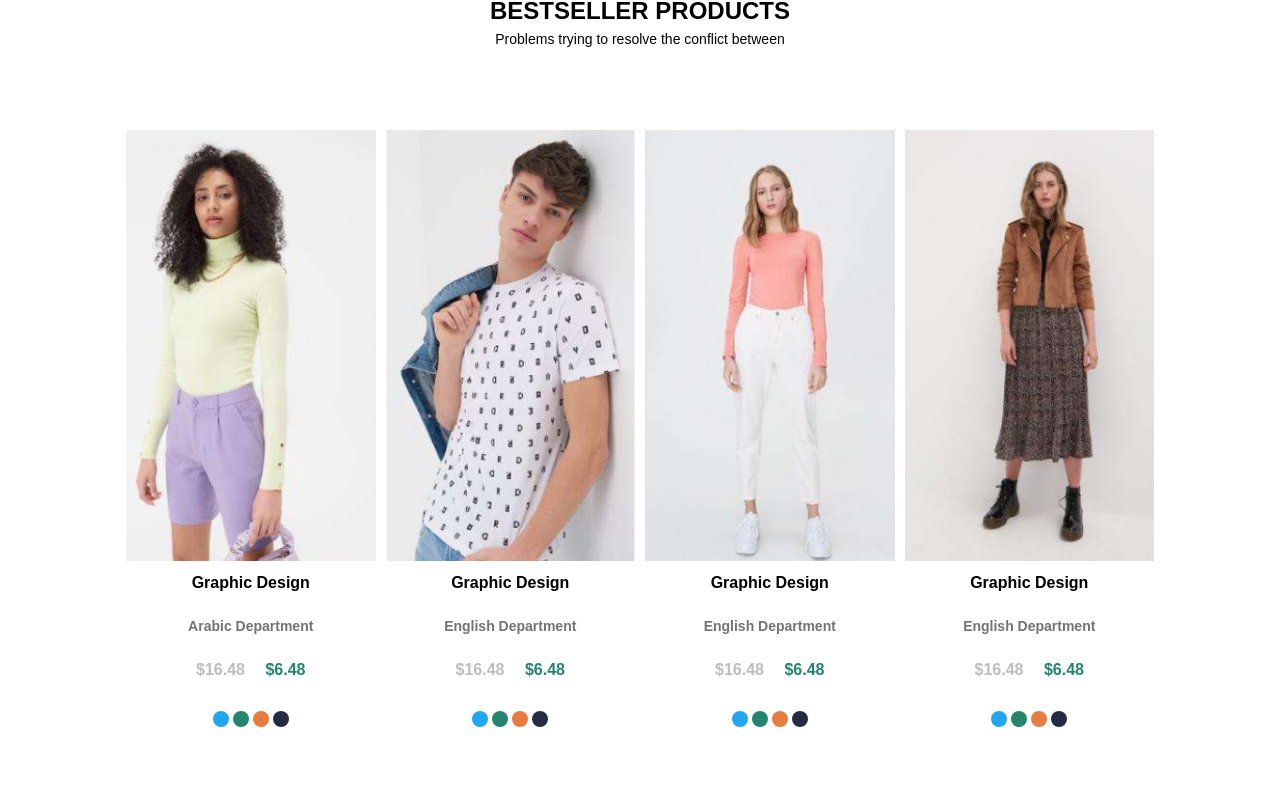
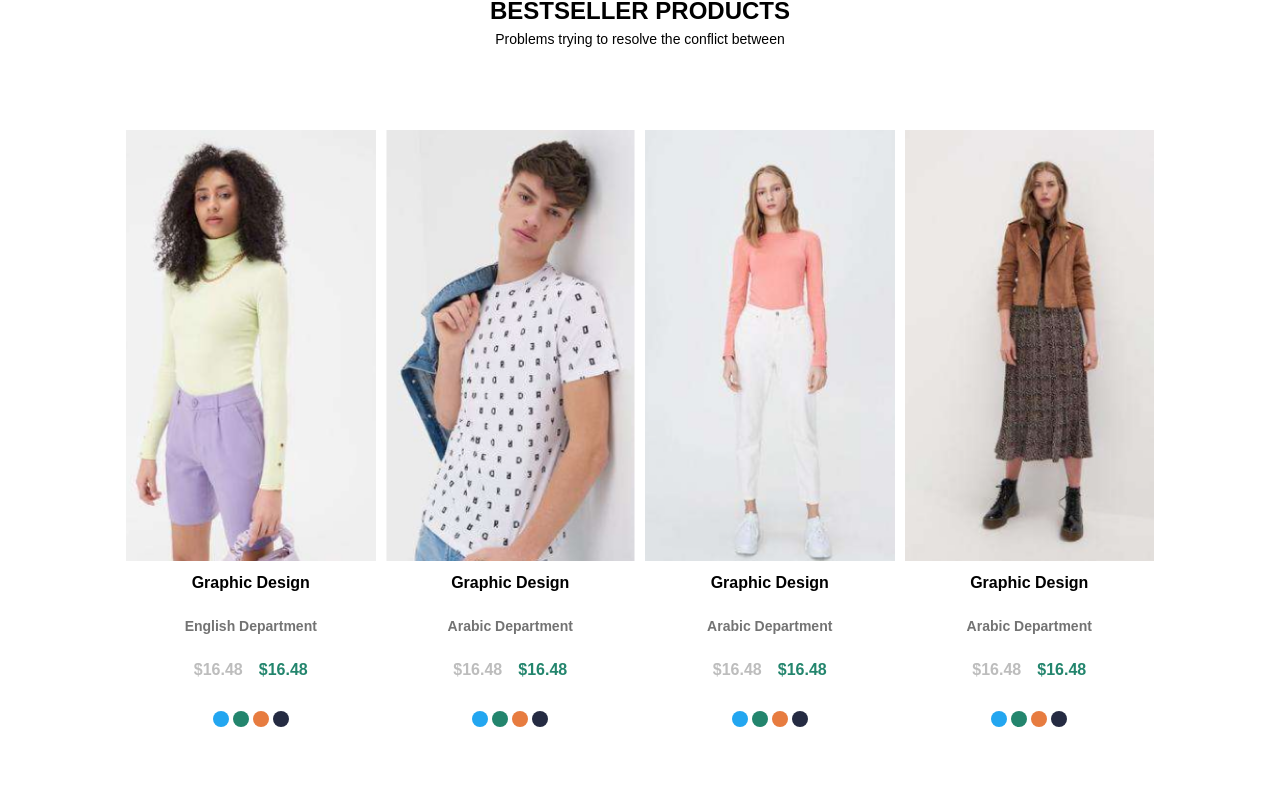
Before and after one commit to HamzaShabir0786/Hackathone_Q2, a Next.js app: page / in a window 1280 px wide. Shown: the part 1711-2520 px from the top of the page. Built offline with nearby package versions, Linux system fonts and the light colour scheme.

Commit message:
set some code for UI

```diff
--- /dev/null
+++ b/public/feauterProducts.json
@@ -0,0 +1,66 @@
+[
+  {
+    "id": 1,
+    "imageSrc": "/images/bg-f1.png",
+    "h5": "Graphic Design",
+    "p": "English Department",
+    "oldPrice": "$16.48",
+    "newPrice": "$16.48"
+  },
+  {
+    "id": 2,
+    "imageSrc": "/images/bg-f2.png",
+    "h5": "Graphic Design",
+    "p": "Arabic Department",
+    "oldPrice": "$16.48",
+    "newPrice": "$16.48"
+  },
+  {
+    "id": 3,
+    "imageSrc": "/images/bg-f3.png",
+    "h5": "Graphic Design",
+    "p": "Arabic Department",
+    "oldPrice": "$16.48",
+    "newPrice": "$16.48"
+  },
+  {
+    "id": 4,
+    "imageSrc": "/images/bg-f4.png",
+    "h5": "Graphic Design",
+    "p": "Arabic Department",
+    "oldPrice": "$16.48",
+    "newPrice": "$16.48"
+  },
+  {
+    "id": 5,
+    "imageSrc": "/images/bg-f5.png",
+    "h5": "Graphic Design",
+    "p": "Arabic Department",
+    "oldPrice": "$16.48",
+    "newPrice": "$16.48"
+  },
+  {
+    "id": 6,
+    "imageSrc": "/images/bg-f6.png",
+    "h5": "Graphic Design",
+    "p": "Arabic Department",
+    "oldPrice": "$16.48",
+    "newPrice": "$16.48"
+  },
+  {
+    "id": 7,
+    "imageSrc": "/images/bg-f7.png",
+    "h5": "Graphic Design",
+    "p": "Arabic Department",
+    "oldPrice": "$16.48",
+    "newPrice": "$16.48"
+  },
+  {
+    "id": 8,
+    "imageSrc": "/images/bg-f8.png",
+    "h5": "Graphic Design",
+    "p": "Arabic Department",
+    "oldPrice": "$16.48",
+    "newPrice": "$16.48"
+  }
+]
--- a/src/app/components/Footer/Footer.tsx
+++ b/src/app/components/Footer/Footer.tsx
@@ -74,7 +74,7 @@ export default function Footer() {
               </p>
             </div>
           </div>
-          <div>
+          <div className="  bg-slate-50 px-2">
             <h6 className="text-[#737373]  font-bold py-[40px]  text-center">
               Made With Love By Hamza Shabbir All Right Reserved{" "}
             </h6>
--- a/src/app/featuredProducts/page.tsx
+++ b/src/app/featuredProducts/page.tsx
@@ -1,3 +1,4 @@
+import Data from "../../../public/feauterProducts.json";
 export default function FeaturedProducts() {
   return (
     <>
@@ -14,16 +15,22 @@ export default function FeaturedProducts() {
           </div>
 
           <div className="feature-grid  pb-[80px] ">
-            <div className="feature-grid-items f-g-i-1">
-              <div className="nested-all-feature-1 n-f-1 "></div>
+            {Data.map((items, index) => {
+              return (
+                <>
+                  <div className="feature-grid-items f-g-i-1" key={items.id}>
+                    <div
+                      className="nested-all-feature-1 n-f-1 "
+                      style={{ backgroundImage: `url(${items.imageSrc})` }}
+                    ></div>
                     <div className="nested-all-feature-2 n-f-2-1">
-                <h5 className="text-[16px] font-bold">Graphic Design </h5>
+                      <h5 className="text-[16px] font-bold">{items.h5} </h5>
                       <p className="text-[14px] text-[#737373] text-bold title-p">
-                  Arabic Department
+                        {items.p}
                       </p>
                       <div className="span-div-price">
-                  <div className="price-1">$16.48</div>
-                  <div className="price-2">$6.48</div>
+                        <div className="price-1">{items.oldPrice}</div>
+                        <div className="price-2">{items.oldPrice}</div>
                       </div>
                       <div className="roll-div">
                         <div className="w-[16px] h-[16px] rounded-[50%] roll-bg-1"></div>
@@ -33,139 +40,9 @@ export default function FeaturedProducts() {
                       </div>
                     </div>
                   </div>
-            <div className="feature-grid-items f-g-i-2">
-              <div className="nested-all-feature-1 n-f-2 "></div>
-              <div className="nested-all-feature-2 n-f-2-2">
-                <h5 className="text-[16px] font-bold">Graphic Design </h5>
-                <p className="text-[14px] text-[#737373] text-bold title-p">
-                  English Department
-                </p>
-                <div className="span-div-price">
-                  <div className="price-1">$16.48</div>
-                  <div className="price-2">$6.48</div>
-                </div>
-                <div className="roll-div">
-                  <div className="w-[16px] h-[16px] rounded-[50%] roll-bg-1"></div>
-                  <div className="w-[16px] h-[16px] rounded-[50%] roll-bg-2"></div>
-                  <div className="w-[16px] h-[16px] rounded-[50%] roll-bg-3"></div>
-                  <div className="w-[16px] h-[16px] rounded-[50%] roll-bg-4"></div>
-                </div>
-              </div>
-            </div>
-            <div className="feature-grid-items f-g-i-3">
-              <div className="nested-all-feature-1 n-f-3"></div>
-              <div className="nested-all-feature-2 n-f-2-3">
-                <h5 className="text-[16px] font-bold">Graphic Design </h5>
-                <p className="text-[14px] text-[#737373] text-bold title-p">
-                  English Department
-                </p>
-                <div className="span-div-price">
-                  <div className="price-1">$16.48</div>
-                  <div className="price-2">$6.48</div>
-                </div>
-                <div className="roll-div">
-                  <div className="w-[16px] h-[16px] rounded-[50%] roll-bg-1"></div>
-                  <div className="w-[16px] h-[16px] rounded-[50%] roll-bg-2"></div>
-                  <div className="w-[16px] h-[16px] rounded-[50%] roll-bg-3"></div>
-                  <div className="w-[16px] h-[16px] rounded-[50%] roll-bg-4"></div>
-                </div>
-              </div>
-            </div>
-            <div className="feature-grid-items f-g-i-4">
-              <div className="nested-all-feature-1 n-f-4"></div>
-              <div className="nested-all-feature-2 n-f-2-4">
-                <h5 className="text-[16px] font-bold">Graphic Design </h5>
-                <p className="text-[14px] text-[#737373] text-bold title-p">
-                  English Department
-                </p>
-                <div className="span-div-price">
-                  <div className="price-1">$16.48</div>
-                  <div className="price-2">$6.48</div>
-                </div>
-                <div className="roll-div">
-                  <div className="w-[16px] h-[16px] rounded-[50%] roll-bg-1"></div>
-                  <div className="w-[16px] h-[16px] rounded-[50%] roll-bg-2"></div>
-                  <div className="w-[16px] h-[16px] rounded-[50%] roll-bg-3"></div>
-                  <div className="w-[16px] h-[16px] rounded-[50%] roll-bg-4"></div>
-                </div>
-              </div>
-            </div>
-            <div className="feature-grid-items f-g-i-5">
-              <div className="nested-all-feature-1 n-f-5"></div>
-              <div className="nested-all-feature-2 n-f-2-5">
-                <h5 className="text-[16px] font-bold">Graphic Design </h5>
-                <p className="text-[14px] text-[#737373] text-bold title-p">
-                  English Department
-                </p>
-                <div className="span-div-price">
-                  <div className="price-1">$16.48</div>
-                  <div className="price-2">$6.48</div>
-                </div>
-                <div className="roll-div">
-                  <div className="w-[16px] h-[16px] rounded-[50%] roll-bg-1"></div>
-                  <div className="w-[16px] h-[16px] rounded-[50%] roll-bg-2"></div>
-                  <div className="w-[16px] h-[16px] rounded-[50%] roll-bg-3"></div>
-                  <div className="w-[16px] h-[16px] rounded-[50%] roll-bg-4"></div>
-                </div>
-              </div>
-            </div>
-            <div className="feature-grid-items f-g-i-6">
-              <div className="nested-all-feature-1 n-f-6  "></div>
-              <div className="nested-all-feature-2 n-f-2-6">
-                <h5 className="text-[16px] font-bold">Graphic Design </h5>
-                <p className="text-[14px] text-[#737373] text-bold title-p">
-                  English Department
-                </p>
-                <div className="span-div-price">
-                  <div className="price-1">$16.48</div>
-                  <div className="price-2">$6.48</div>
-                </div>
-                <div className="roll-div">
-                  <div className="w-[16px] h-[16px] rounded-[50%] roll-bg-1"></div>
-                  <div className="w-[16px] h-[16px] rounded-[50%] roll-bg-2"></div>
-                  <div className="w-[16px] h-[16px] rounded-[50%] roll-bg-3"></div>
-                  <div className="w-[16px] h-[16px] rounded-[50%] roll-bg-4"></div>
-                </div>
-              </div>
-            </div>
-            <div className="feature-grid-items f-g-i-7">
-              <div className="nested-all-feature-1 n-f-7  "></div>
-              <div className="nested-all-feature-2 n-f-2-7">
-                <h5 className="text-[16px] font-bold">Graphic Design </h5>
-                <p className="text-[14px] text-[#737373] text-bold title-p">
-                  English Department
-                </p>
-                <div className="span-div-price">
-                  <div className="price-1">$16.48</div>
-                  <div className="price-2">$6.48</div>
-                </div>
-                <div className="roll-div">
-                  <div className="w-[16px] h-[16px] rounded-[50%] roll-bg-1"></div>
-                  <div className="w-[16px] h-[16px] rounded-[50%] roll-bg-2"></div>
-                  <div className="w-[16px] h-[16px] rounded-[50%] roll-bg-3"></div>
-                  <div className="w-[16px] h-[16px] rounded-[50%] roll-bg-4"></div>
-                </div>
-              </div>
-            </div>
-            <div className="feature-grid-items f-g-i-8">
-              <div className="nested-all-feature-1 n-f-8  "></div>
-              <div className="nested-all-feature-2 n-f-2-8">
-                <h5 className="text-[16px] font-bold">Graphic Design </h5>
-                <p className="text-[14px] text-[#737373] text-bold title-p">
-                  English Department
-                </p>
-                <div className="span-div-price">
-                  <div className="price-1">$16.48</div>
-                  <div className="price-2">$6.48</div>
-                </div>
-                <div className="roll-div ">
-                  <div className="w-[16px] h-[16px] rounded-[50%] roll-bg-1"></div>
-                  <div className="w-[16px] h-[16px] rounded-[50%] roll-bg-2"></div>
-                  <div className="w-[16px] h-[16px] rounded-[50%] roll-bg-3"></div>
-                  <div className="w-[16px] h-[16px] rounded-[50%] roll-bg-4"></div>
-                </div>
-              </div>
-            </div>
+                </>
+              );
+            })}
           </div>
         </div>
       </div>
--- a/src/app/globals.css
+++ b/src/app/globals.css
@@ -10,17 +10,10 @@
 }
 
 .fa-brands {
-  width: 26px;
-  height: 26px;
-  padding: 5px;
-  gap: 10px;
-  color: white;
+  @apply w-[26px] h-[26px] gap-[10px] text-[white];
 }
 .fa-solid-home-nav {
-  display: flex;
-  align-items: center;
-
-  height: auto;
+  @apply flex items-center h-auto;
 }
 .landing-home {
   background-image: url("/images/hero1.jpg");
@@ -37,9 +30,7 @@
   gap: 15px;
 }
 .desktop2-grid-items {
-  background-position: top;
-  background-size: cover;
-  background-repeat: no-repeat;
+  @apply bg-top bg-cover bg-no-repeat;
 }
 .d-g-i-3 {
   display: grid;
@@ -65,60 +56,19 @@
   background-size: cover;
 }
 .feature-grid {
-  display: grid;
-  width: auto;
-
+  @apply grid w-auto gap-[10px] gap-y-[100px];
   grid-template-columns: repeat(4, minmax(200px, 300px));
   grid-template-rows: repeat(2, minmax(615px, 615px));
   grid-auto-rows: minmax(615px, 615px);
-  gap: 10px;
-
-  row-gap: 100px;
 }
 .nested-all-feature-1 {
-  height: 70%;
-  background-repeat: no-repeat;
-  background-size: cover;
-  background-position: top;
-}
-.n-f-1 {
-  background-image: url("/images/bg-f1.png");
-}
-.n-f-2 {
-  background-image: url("/images/bg-f2.png");
-}
-.n-f-3 {
-  background-image: url("/images/bg-f3.png");
-}
-.n-f-4 {
-  background-image: url("/images/bg-f4.png");
-}
-.n-f-5 {
-  background-image: url("/images/bg-f5.png");
-}
-.n-f-6 {
-  background-image: url("/images/bg-f6.png");
-}
-.n-f-7 {
-  background-image: url("/images/bg-f7.png");
-}
-.n-f-8 {
-  background-image: url("/images/bg-f8.png");
+  @apply h-[70%] bg-no-repeat bg-cover bg-top;
 }
 .nested-all-feature-2 {
-  height: 30%;
-  display: flex;
-  flex-direction: column;
-  align-items: center;
-  justify-content: space-around;
+  @apply h-[30%] flex flex-col items-center justify-around;
 }
 .roll-div {
-  display: flex;
-  justify-content: space-around;
-  align-items: center;
-
-  width: 5rem;
-  height: 2rem;
+  @apply flex justify-around items-center w-[5rem] h-[2rem];
 }
 .roll-bg-1 {
   background-color: #23a6f0;
@@ -133,23 +83,16 @@
   background-color: #252b42;
 }
 .span-div-price {
-  width: 130px;
-  display: flex;
-  justify-content: space-around;
-  font-weight: 700;
+  @apply w-[130px] flex justify-around font-bold;
 }
 .span-div-price .price-1 {
-  font-weight: 700;
-
-  color: #bdbdbd;
+  @apply font-bold text-[#bdbdbd];
 }
 .span-div-price .price-2 {
-  font-weight: 700;
-
-  color: #23856d;
+  @apply font-bold text-[#23856d];
 }
 .title-p {
-  font-weight: 700;
+  @apply font-bold;
 }
 
 .fluid-landing {
@@ -158,7 +101,6 @@
 }
 .grid-featured-post {
   display: grid;
-
   grid-template-columns: repeat(3, minmax(320px, 1fr));
   grid-template-rows: repeat(1, minmax(600px, 600px));
   grid-auto-rows: 600px;
@@ -167,7 +109,7 @@
 }
 
 .all-featured-post-n-2 {
-  background-color: white;
+  @apply bg-white;
 }
 
 .f-p-n-1 {
@@ -183,7 +125,7 @@
   background-size: cover;
 }
 .footer-fa-brands {
-  color: #23a6f0;
+  @apply text-[#23a6f0];
 }
 .footer-div {
   display: grid;
@@ -195,33 +137,19 @@
   gap: 5px;
 }
 .footer-h5 {
-  font-weight: 700;
-  color: #252b42;
-  font-size: 20px;
+  @apply font-bold text-[#252b42] text-[20px];
 }
 .footer-ul {
-  color: #737373;
-  font-weight: 700;
-  display: flex;
-  flex-direction: column;
-  align-items: space-around;
-  gap: 8px;
-  margin-top: 0.8rem;
-  /* background-color: #23856d; */
+  @apply text-[#737373] font-bold flex flex-col  gap-[8px] mt-[0.8rem];
 }
 .get-in-touch {
   grid-column: 5/7;
 }
 .get-in-touch .footer-input {
-  border-top-left-radius: 3px;
-  border-bottom-left-radius: 3px;
+  @apply bg-red-500 rounded-tl-[3px]  rounded-bl-[3px];
 }
 .get-in-touch .footer-btn {
-  background-color: #23a6f0;
-  color: white;
-  padding: 0.8rem;
-  border-top-right-radius: 3px;
-  border-bottom-right-radius: 3px;
+  @apply bg-[#23a6f0] text-white p-[0.8rem] rounded-tr-[3px] rounded-br-[3px];
 }
 /* vital classic start from here */
 .vital-flex {
@@ -236,12 +164,8 @@
 }
 
 .vital-flex-2 {
+  @apply w-[50%] h-[570px] bg-no-repeat bg-contain;
   background-image: url("/images/hero2.png");
-  background-size: contain;
-  background-repeat: no-repeat;
-
-  width: 50%;
-  height: 570px;
 }
 /* vital classic end from here */
 
@@ -363,18 +287,10 @@
   gap: 20px;
 }
 .g-n-t-all-01 {
-  height: 60%;
-  background-repeat: no-repeat;
-  background-size: cover;
-  background-position: center;
+  @apply h-[60%] bg-no-repeat bg-cover bg-center;
 }
 .g-n-t-all-02 {
-  height: 40%;
-  display: flex;
-  flex-direction: column;
-  align-items: center;
-  justify-content: space-around;
-  @apply py-4;
+  @apply h-[40$] flex flex-col items-center justify-center py-4;
 }
 .grid-team-icons-div {
   @apply w-[8rem] flex justify-between px-2;
@@ -386,10 +302,10 @@
 .company-grid {
   height: auto;
   display: grid;
+  gap: 20px;
   grid-template-columns: repeat(6, minmax(150px, 1fr));
   grid-template-rows: repeat(1, minmax(200px, 210px));
   grid-auto-rows: minmax(200px, 210px);
-  gap: 20px;
 }
 
 .company-grid .companies {
@@ -516,21 +432,13 @@
   padding: 1rem;
 }
 .para-div-prodcut-1 hr {
-  width: 100%;
-  border: none;
-  border-top: 1px solid #bdbdbd;
-  margin: 10px 0;
+  @apply w-full border-t border-t-[#bdbdbd] my-[10px];
 }
 .span-roll-div {
-  display: flex;
-  align-items: center;
-  gap: 15px;
+  @apply flex items-center gap-[15px];
 }
 .span-roll-div span {
-  height: 2.5rem;
-  width: 2.5rem;
-  display: block;
-  border-radius: 50%;
+  @apply h-[2.5rem] w-[2.5rem] block rounded-[50%];
 }
 
 .span-roll-div .span-1 {
@@ -546,16 +454,10 @@
   background-color: #252b42;
 }
 .buy-heart-eye-icons-div {
-  display: flex;
-  gap: 15px;
-
-  width: auto;
+  @apply flex gap-[15px] w-auto;
 }
 .buy-heart-eye-icons-div i {
-  padding: 0.7rem;
-  border-radius: 50%;
-  border: 1px solid #737373;
-  cursor: pointer;
+  @apply p-[0.7rem] rounded-full border border-[#737373] cursor-pointer;
 }
 .grid-info-product-1 {
   display: grid;
```
Lines whose indentation alone changed are shown as unchanged.
